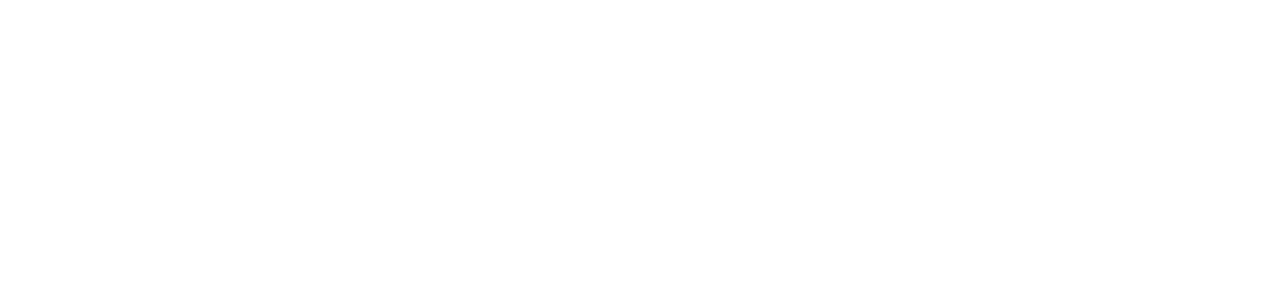
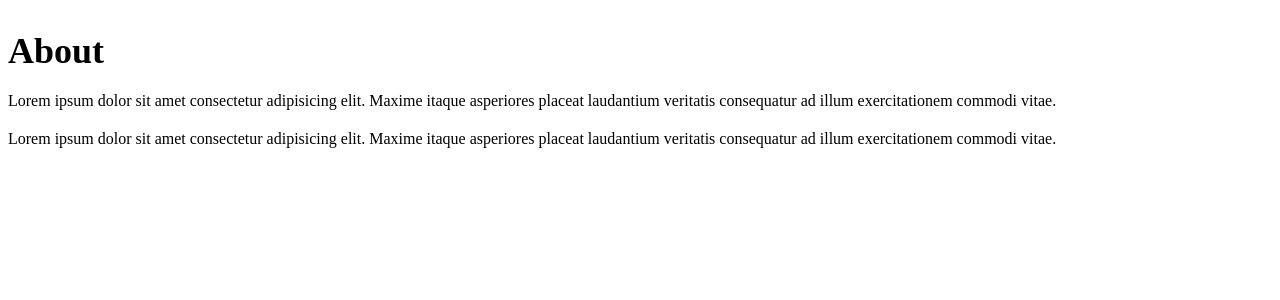
Before and after one commit to TimothyMcCormick/nuxt3tutorial, a Nuxt app: page /about in a window 1280 px wide. Shown: the top 300 px of the page. Built offline with nearby package versions, Linux system fonts and the light colour scheme.

Commit message:
added route

```diff
--- a/pages/about.vue
+++ b/pages/about.vue
@@ -1,13 +1,21 @@
 <template>
-
+  <div>
+    <h2>About</h2>
+    <p>Lorem ipsum dolor sit amet consectetur adipisicing elit. Maxime itaque asperiores placeat laudantium veritatis consequatur ad illum exercitationem commodi vitae.</p>
+    <p>Lorem ipsum dolor sit amet consectetur adipisicing elit. Maxime itaque asperiores placeat laudantium veritatis consequatur ad illum exercitationem commodi vitae.</p>
+  </div>
 </template>
 
-<script>
-export default {
+<script setup>
 
-}
 </script>
 
-<style>
-
+<style scoped>
+h2 {
+  margin-bottom: 20px;
+  font-size: 36px;
+}
+  p {
+    margin: 20px 0;
+  }
 </style>
--- a/pages/index.vue
+++ b/pages/index.vue
@@ -1,15 +1,21 @@
 <template>
   <div>
-
+    <h2>Home</h2>
+    <p>Lorem ipsum dolor sit amet consectetur adipisicing elit. Maxime itaque asperiores placeat laudantium veritatis consequatur ad illum exercitationem commodi vitae.</p>
+    <p>Lorem ipsum dolor sit amet consectetur adipisicing elit. Maxime itaque asperiores placeat laudantium veritatis consequatur ad illum exercitationem commodi vitae.</p>
   </div>
 </template>
 
-<script>
-  export default {
+<script setup>
 
-  }
 </script>
 
 <style scoped>
-
+h2 {
+  margin-bottom: 20px;
+  font-size: 36px;
+}
+  p {
+    margin: 20px 0;
+  }
 </style>
--- /dev/null
+++ b/pages/products/[id].vue
@@ -0,0 +1,14 @@
+<template>
+  <div>
+    <p>Product details for {{ id }}</p>
+    <p>Lorem ipsum dolor sit amet consectetur adipisicing elit. Dolores praesentium culpa illo inventore laudantium voluptas suscipit qui repellendus deleniti sit.</p>
+  </div>
+</template>
+
+<script setup>
+  const { id } = useRoute().params
+</script>
+
+<style lang="scss" scoped>
+
+</style>
--- /dev/null
+++ b/pages/products/index.vue
@@ -0,0 +1,13 @@
+<template>
+  <div>
+    <h2>Products</h2>
+  </div>
+</template>
+
+<script setup>
+
+</script>
+
+<style lang="scss" scoped>
+
+</style>
```
